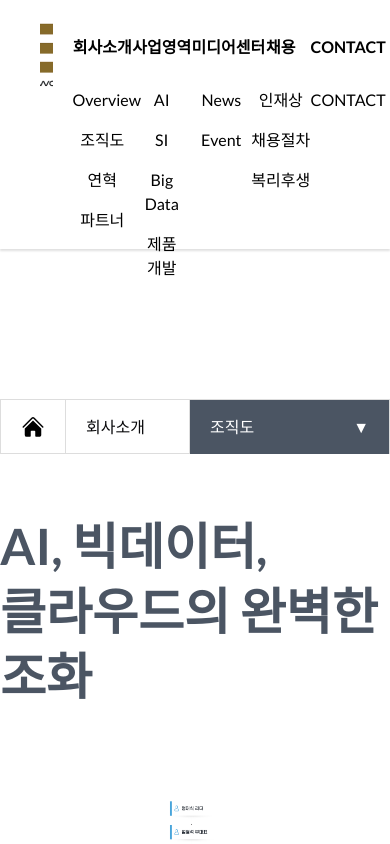
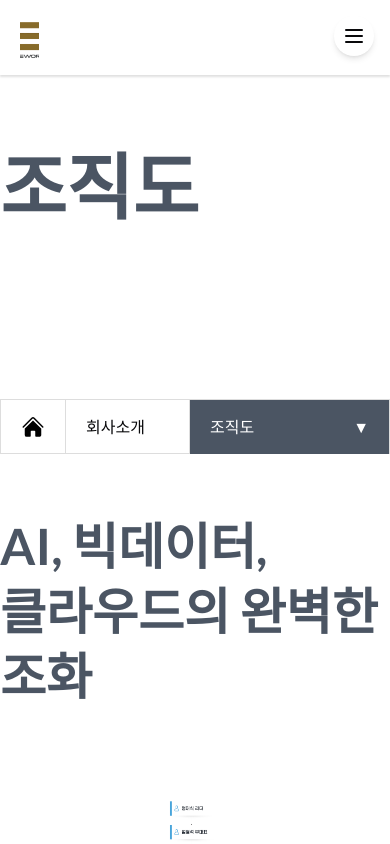
Before and after one commit to heedaelee/fiveworks_homepage, a React (Vite) app: page /intro/group in a window 390 px wide. Shown: the top 844 px of the page. Built offline with nearby package versions, Linux system fonts and the light colour scheme; a web font is replaced by a local one.

Commit message:
feat : 모바일 아코디언 추가

```diff
--- /dev/null
+++ b/src/hooks/useMobileCheck.ts
@@ -0,0 +1,20 @@
+import {useEffect, useState} from 'react';
+
+const useMobileCheck = () => {
+  const [isMobile, setIsMobile] = useState(false);
+
+  useEffect(() => {
+    const checkMobile = () => {
+      const mobile = window.innerWidth < 768;
+      setIsMobile(mobile);
+    };
+
+    checkMobile();
+    window.addEventListener('resize', checkMobile);
+    return () => window.removeEventListener('resize', checkMobile);
+  }, []);
+
+  return isMobile;
+};
+
+export default useMobileCheck;
--- /dev/null
+++ b/src/pages/container/components/header/DesktopHeader.tsx
@@ -0,0 +1,27 @@
+import Logo from '@/pages/container/components/navigation/components/Logo';
+import MenuList from '@/pages/container/components/navigation/MenuList';
+
+interface DesktopHeaderProps {
+  isOpen: boolean;
+  setIsOpen: (arg0: boolean) => void;
+  isHome: boolean;
+}
+
+const DesktopHeader = ({isOpen, setIsOpen, isHome}: DesktopHeaderProps) => {
+  return (
+    <header
+      onMouseEnter={() => setIsOpen(true)}
+      onMouseLeave={() => setIsOpen(false)}
+      className={`h-[110px] p-0 z-[999] fixed w-full px-5 top-0
+        transition-all duration-500 ease-in-out ${isOpen && 'h-[249px]'}
+        ${isHome && !isOpen ? 'bg-transparent' : 'bg-white shadow-custom'}
+        `}>
+      <div className='container mx-auto flex flex-row h-full'>
+        <Logo isOpen={isOpen} />
+        <MenuList isOpen={isOpen} setIsOpen={setIsOpen} />
+      </div>
+    </header>
+  );
+};
+
+export default DesktopHeader;
--- /dev/null
+++ b/src/pages/container/components/header/MobileHeader.tsx
@@ -0,0 +1,15 @@
+import Logo from '../navigation/components/Logo';
+import HamburgerMenu from './MobileMenu';
+
+const MobileHeader = ({isOpen, setIsOpen}) => {
+  return (
+    <header className='fixed w-full top-0 z-[999] bg-white shadow-custom'>
+      <div className='mx-auto flex justify-between items-center '>
+        <Logo isMobile={true} />
+        <HamburgerMenu />
+      </div>
+    </header>
+  );
+};
+
+export default MobileHeader;
--- /dev/null
+++ b/src/pages/container/components/header/MobileMenu.tsx
@@ -0,0 +1,101 @@
+import {useState} from 'react';
+import {motion, AnimatePresence} from 'framer-motion';
+import {Menu, X, ChevronDown, ChevronUp} from 'lucide-react';
+import {MENU_LIST} from '@/constants/menu-list';
+import {Link} from 'react-router-dom';
+
+const MobileMenu = () => {
+  const [isOpen, setIsOpen] = useState(false);
+  const [openSubMenus, setOpenSubMenus] = useState<number[]>([]);
+
+  const toggleMenu = () => setIsOpen(!isOpen);
+
+  const toggleSubMenu = (index: number) => {
+    console.log('index : ', index);
+    console.log(openSubMenus);
+    // openSubMenus 배열에 숫자가 포함된 인덱스는 Open되어 있다는 뜻. 그러므로 포함되어 있다면 배열에 인덱스 제거하고, 아니라면 추가
+    setOpenSubMenus(prev =>
+      prev.includes(index) ? prev.filter(i => i !== index) : [...prev, index],
+    );
+  };
+  const handleLinkClick = (event, url) => {
+    // 클라이언트 사이드 내비게이션 보다 새로고침으로 해둠
+    // setIsOpen(false); // isOpen 상태를 false로 설정
+    event.preventDefault(); // Prevent the default behavior of the link
+    window.location.href = url; // Navigate to the URL and refresh the page
+  };
+
+  return (
+    <>
+      <button
+        className='fixed top-4 right-4 z-50 p-2 bg-white rounded-full shadow-md'
+        onClick={toggleMenu}
+        aria-label={isOpen ? 'Close menu' : 'Open menu'}
+        aria-expanded={isOpen}>
+        {isOpen ? <X className='w-6 h-6' /> : <Menu className='w-6 h-6' />}
+      </button>
+      <AnimatePresence>
+        {isOpen && (
+          <motion.div
+            initial={{clipPath: 'circle(0% at calc(100% - 2rem) 2rem)'}}
+            animate={{clipPath: 'circle(150% at calc(100% - 2rem) 2rem)'}}
+            exit={{clipPath: 'circle(0% at calc(100% - 2rem) 2rem)'}}
+            transition={{duration: 0.5, ease: 'easeInOut'}}
+            className='fixed inset-0 bg-gray-600 text-white z-40 overflow-y-auto'>
+            <nav className='p-8 pt-16'>
+              <ul className='space-y-2'>
+                {MENU_LIST.map((item, index) => (
+                  <motion.li
+                    key={index}
+                    initial={{opacity: 0, y: 20}}
+                    animate={{opacity: 1, y: 0}}
+                    transition={{delay: index * 0.1}}>
+                    <button
+                      className='flex justify-between items-center w-full text-left text-xl font-bold py-2'
+                      onClick={() => toggleSubMenu(index)}
+                      aria-expanded={openSubMenus.includes(index)}>
+                      {item.label}
+                      {openSubMenus.includes(index) ? (
+                        <ChevronUp className='w-5 h-5' />
+                      ) : (
+                        <ChevronDown className='w-5 h-5' />
+                      )}
+                    </button>
+                    <AnimatePresence>
+                      {openSubMenus.includes(index) && (
+                        <motion.ul
+                          initial={{height: 0, opacity: 0}}
+                          animate={{height: 'auto', opacity: 1}}
+                          exit={{height: 0, opacity: 0}}
+                          transition={{duration: 0.3, ease: 'easeInOut'}}
+                          className='ml-4 overflow-hidden'>
+                          {item.subItems.map((subItem, subIndex) => (
+                            <motion.li
+                              key={subIndex}
+                              initial={{opacity: 0, x: -20}}
+                              animate={{opacity: 1, x: 0}}
+                              transition={{delay: subIndex * 0.05}}
+                              className='py-2'>
+                              <Link
+                                // to={subItem.to}
+                                onClick={e => handleLinkClick(e, subItem.to)}
+                                className='text-white'>
+                                {subItem.label}
+                              </Link>
+                            </motion.li>
+                          ))}
+                        </motion.ul>
+                      )}
+                    </AnimatePresence>
+                  </motion.li>
+                ))}
+              </ul>
+            </nav>
+          </motion.div>
+        )}
+      </AnimatePresence>
+    </>
+  );
+};
+
+export default MobileMenu;
--- a/src/pages/container/components/navigation/components/Logo.tsx
+++ b/src/pages/container/components/navigation/components/Logo.tsx
@@ -3,7 +3,7 @@ import logoDefault from '@/assets/img/logo-default.png';
 import logoWhite from '@/assets/img/logo-white.png';
 import useIsHomepage from '@/hooks/useIsHomePage';
 
-const Logo = ({isOpen}: {isOpen: boolean}) => {
+const Logo = ({isOpen, isMobile}: {isOpen?: boolean; isMobile?: boolean}) => {
   const isHomePage = useIsHomepage();
   const navigate = useNavigate();
   const getLogoImagePath = () => {
@@ -13,7 +13,7 @@ const Logo = ({isOpen}: {isOpen: boolean}) => {
     return logoDefault;
   };
 
-  return (
+  return !isMobile ? (
     <div className={`w-[15%] flex flex-row justify-center p-[20px] h-[125px]  `}>
       <Link to='/'>
         <img
@@ -24,6 +24,17 @@ const Logo = ({isOpen}: {isOpen: boolean}) => {
         />
       </Link>
     </div>
+  ) : (
+    <div className={`w-[15%] flex flex-row justify-center p-[20px] h-[75px]  `}>
+      <Link to='/'>
+        <img
+          src={logoDefault}
+          alt='logo'
+          className='h-[40px] object-cover'
+          onClick={() => navigate('/')}
+        />
+      </Link>
+    </div>
   );
 };
 
--- a/src/pages/container/index.tsx
+++ b/src/pages/container/index.tsx
@@ -1,18 +1,22 @@
 import {useState} from 'react';
 import {Outlet} from 'react-router-dom';
 import '@/styles/globalCss.css';
-import MenuList from './components/navigation/MenuList';
-import Logo from './components/navigation/components/Logo';
+
 import useIsHomepage from '@/hooks/useIsHomePage';
 import Footer from './components/footer';
 import SubNavigation from './components/subNavigation';
 import {MENU_LIST} from '@/constants/menu-list';
 import Asdie from './components/aside';
+import useMobileCheck from '@/hooks/useMobileCheck';
+import DesktopHeader from './components/header/DesktopHeader';
+import MobileHeader from './components/header/MobileHeader';
 
 const Container = () => {
   const [isOpen, setIsOpen] = useState(false);
   const isHome = useIsHomepage();
   const pathname = location.pathname;
+
+  const isMobile = useMobileCheck();
 
   const firstMenuName =
     MENU_LIST.find(menuItem => menuItem.to.split('/')[1] === pathname.split('/')[1])?.subItems.find(
@@ -24,18 +28,11 @@ const Container = () => {
   return (
     <div className={isHome ? 'h-full' : ''}>
       <div className='flex flex-col h-full'>
-        <header
-          onMouseEnter={() => setIsOpen(true)}
-          onMouseLeave={() => setIsOpen(false)}
-          className={`h-[110px] p-0 z-[999] fixed w-full px-5 top-0
-        transition-all duration-500 ease-in-out ${isOpen && 'h-[249px]'}
-        ${isHome && !isOpen ? 'bg-transparent' : 'bg-white shadow-custom'}
-        `}>
-          <div className='container mx-auto flex flex-row h-full'>
-            <Logo isOpen={isOpen} />
-            <MenuList isOpen={isOpen} setIsOpen={setIsOpen} />
-          </div>
-        </header>
+        {isMobile ? (
+          <MobileHeader isOpen={isOpen} setIsOpen={setIsOpen} />
+        ) : (
+          <DesktopHeader isOpen={isOpen} setIsOpen={setIsOpen} isHome={isHome} />
+        )}
         {/* 홈 아닐시 */}
         {!isHome && (
           <>
```
